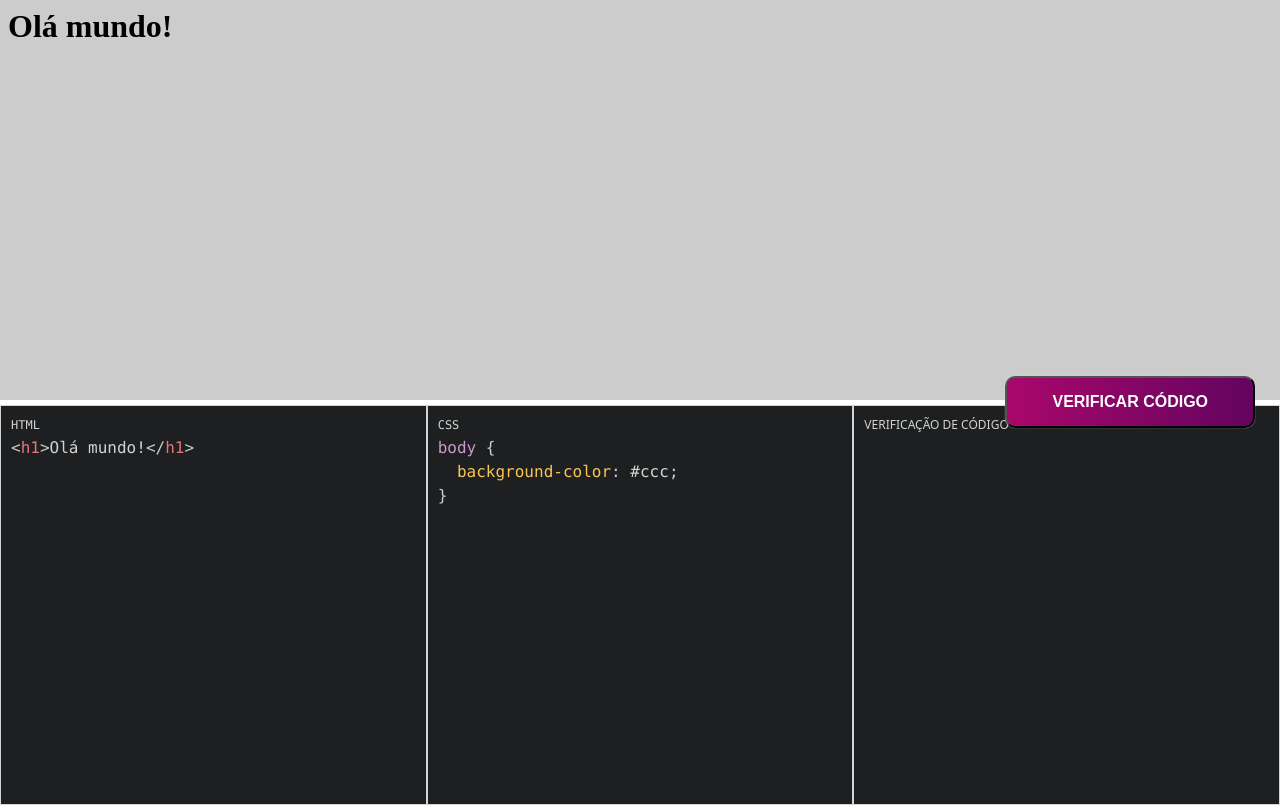
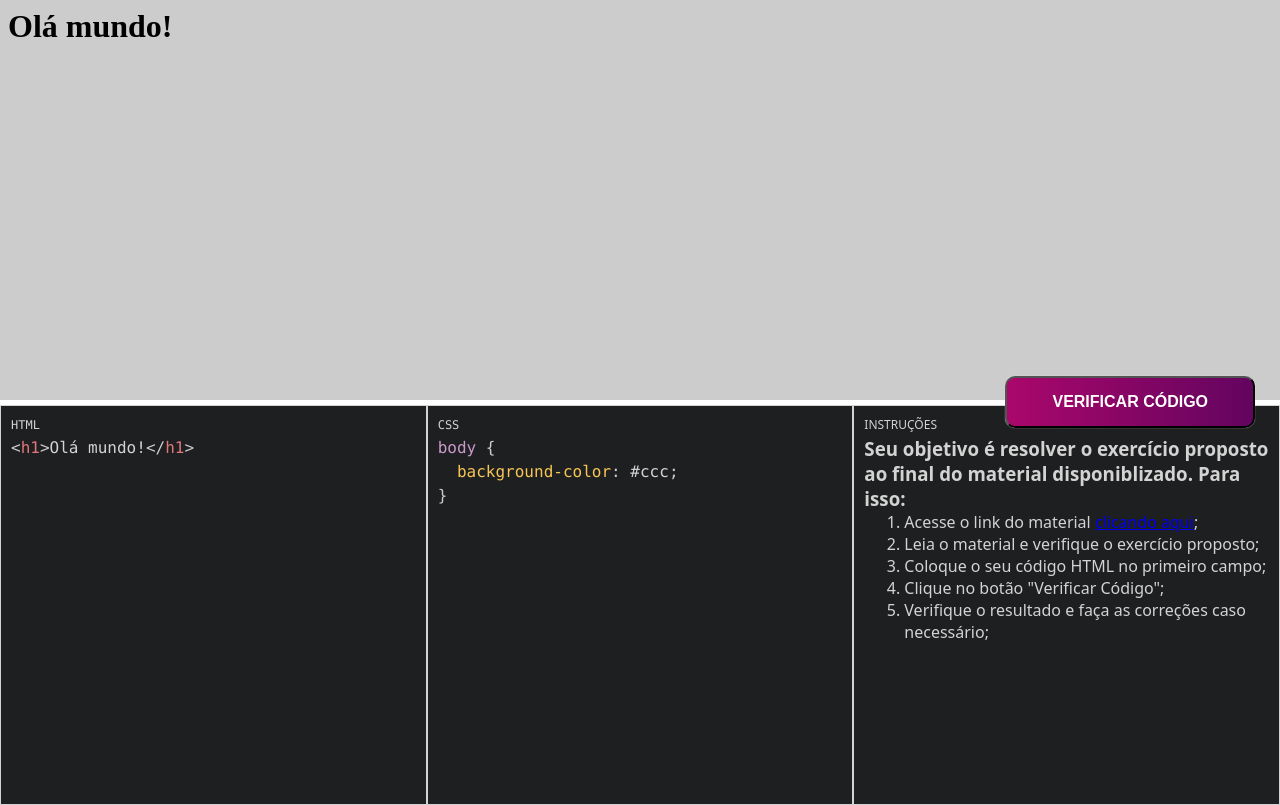
Before and after one commit to danilocbueno/codeplay, a plain HTML site: page index.html in a window 1280 px wide. Drawn offline with Linux system fonts and the light colour scheme.

Commit message:
novas instruções

```diff
--- a/css/style.css
+++ b/css/style.css
@@ -38,6 +38,10 @@ iframe {
 
 #messages .success {
   color: #75b798;
+}
+
+#messages ol {
+  margin-left: 40px;
 }
 
 .editor pre,
@@ -106,5 +110,5 @@ iframe {
 }
 
 #js:before {
-  content: "VERIFICAÇÃO DE CÓDIGO";
+  content: "INSTRUÇÕES";
 }
--- a/index.html
+++ b/index.html
@@ -33,8 +33,26 @@ body {
 
       <div id="js" class="validate">
         <button id="validate" class="btn-grad">Verificar código</button>
-        <div class="bar"></div>
-        <p id="messages"></p>
+        <div id="messages">
+          <h3>
+            Seu objetivo é resolver o exercício proposto ao final do material
+            disponiblizado. Para isso:
+          </h3>
+          <ol>
+            <li>
+              Acesse o link do material
+              <a
+                href="https://liag.ft.unicamp.br/computacaocriativa/wp-content/uploads/sites/6/2022/03/AULA-2-ACT.pdf"
+                target="_blank"
+                >clicando aqui</a
+              >;
+            </li>
+            <li>Leia o material e verifique o exercício proposto;</li>
+            <li>Coloque o seu código HTML no primeiro campo;</li>
+            <li>Clique no botão "Verificar Código";</li>
+            <li>Verifique o resultado e faça as correções caso necessário;</li>
+          </ol>
+        </div>
       </div>
     </div>
 
```
